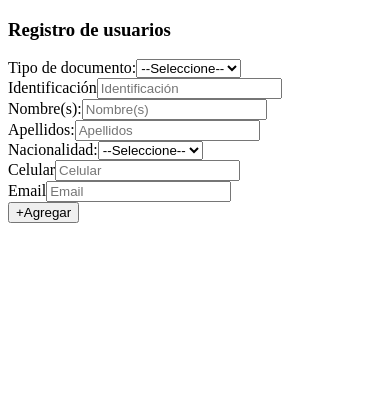
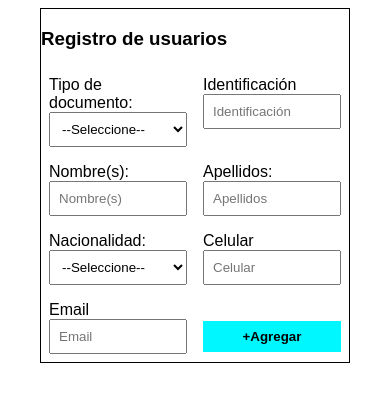
Before and after one commit to keymer2000/prueba_innventa, a React (Create React App) app: page / in a window 390 px wide. Shown: the top 402 px of the page. Built offline with nearby package versions, Linux system fonts and the light colour scheme.

Commit message:
maquetacion del formulario e implementacion de las grid para el diseño responsive

```diff
--- a/src/components/Home.jsx
+++ b/src/components/Home.jsx
@@ -1,13 +1,15 @@
 import React from 'react'
+import './home.css'
 
 
 
 export default function Home() {
     return (
-        <div class="regitro-form">
+        <div className="content">
             <h3>Registro de usuarios</h3>
+            <div className="content-form">
                 <form action="">
-                <div >
+                    <p >
                         <label>Tipo de documento:</label>
                         <select >
                             <option >--Seleccione--</option>
@@ -15,20 +17,20 @@ export default function Home() {
                             <option>CE</option>
                             <option>PP</option>
                         </select>
-                </div>
-                <div>
+                    </p>
+                    <p>
                         <label>Identificación</label>
-                    <input type="number" name="identificacion" placeholder="Identificación"/>
-                </div>
-                <div>
+                        <input type="number" name="identificacion" placeholder="Identificación" />
+                    </p>
+                    <p>
                         <label>Nombre(s):</label>
-                    <input type="text" name="nombres" placeholder="Nombre(s)"/>
-                </div>
-                <div>
+                        <input type="text" name="nombres" placeholder="Nombre(s)" />
+                    </p>
+                    <p>
                         <label>Apellidos:</label>
-                    <input type="text" name="apellidos" placeholder="Apellidos"/>
-                </div>
-                <div >
+                        <input type="text" name="apellidos" placeholder="Apellidos" />
+                    </p>
+                    <p >
                         <label>Nacionalidad:</label>
                         <select >
                             <option>--Seleccione--</option>
@@ -36,19 +38,21 @@ export default function Home() {
                             <option>CE</option>
                             <option>PP</option>
                         </select>
-                </div>
-                <div>
+                    </p>
+                    <p>
                         <label>Celular</label>
                         <input type="tel" name="celular" placeholder="Celular" />
-                </div>
-                <div>
+                    </p>
+                    <p>
                         <label>Email</label>
                         <input type="email" name="email" placeholder="Email" />
+                    </p>
+                    <p>
+                        <button type="submit">+Agregar</button>
+                    </p>
+                </form>
             </div>
-                <div>
-                    <button type="submit">+Agregar</button>
-                </div>
-            </form>
+
         </div>
 
     )
--- a/src/components/home.css
+++ b/src/components/home.css
@@ -0,0 +1,50 @@
+*{
+    box-sizing: border-box;
+
+}
+
+body{
+    font-family:sans-serif;
+    padding: 0 2em;
+}
+
+.content{
+    max-width: 1200px;
+    border: 1px solid black;
+    margin-left: auto;
+    margin-right: auto;
+}
+
+.content-form form{
+    display: grid;
+    grid-template-columns: 1fr 1fr;
+}
+
+.content-form form p {
+    margin: 0;
+    padding: 0.5em;
+}
+
+.content-form form button,
+.content-form form select,
+.content-form form input{
+    width: 100%;
+    padding: .6em;
+    outline: none;
+}
+
+.content-form form button{
+    background-color: rgb(0, 247, 255);
+    border: 0;
+    font-weight: 700;
+    margin-top: 20px;
+}
+
+.content-form form button:hover,
+.content-form form button:focus{
+    background-color: rgb(12, 99, 102);
+    color: white;
+    transition: background-color 1s ease-out;
+    outline: 0;
+
+}
```
Lines whose indentation alone changed are shown as unchanged.
